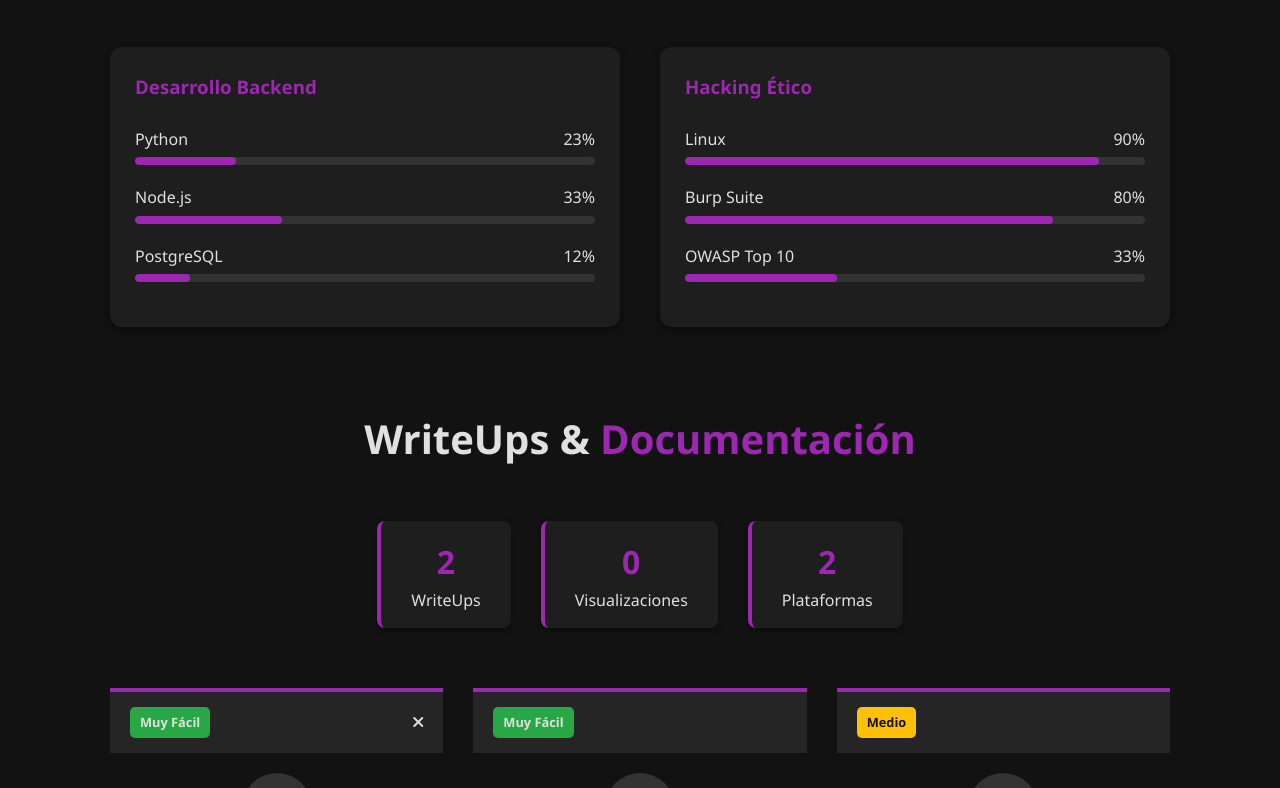
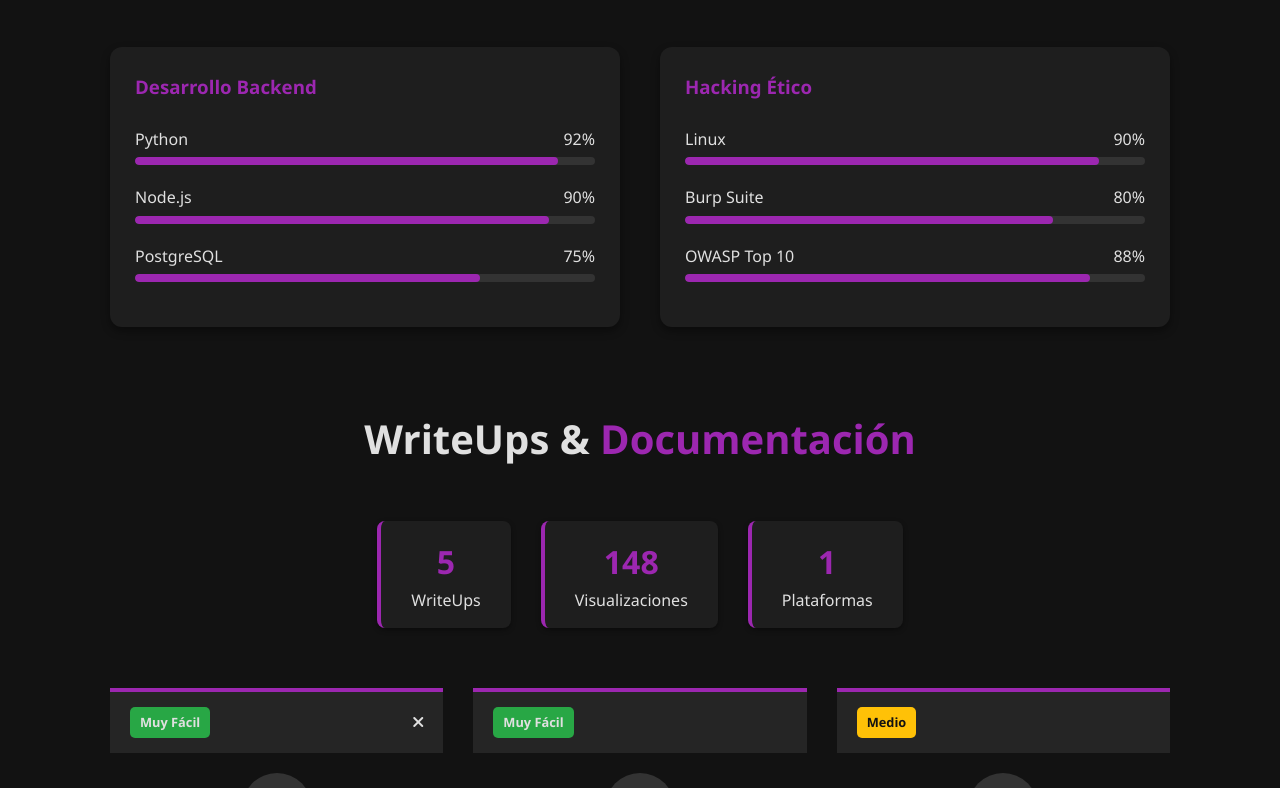
Before and after one commit to IvaaanFedzz/Portfolio-IvanFedz, a plain HTML site: page Portfolio.html in a window 1280 px wide. Shown: the part 951-1739 px from the top of the page. Drawn offline with Linux system fonts and the light colour scheme.

Commit message:
Update Portfolio.html

```diff
--- a/Portfolio.html
+++ b/Portfolio.html
@@ -3,7 +3,7 @@
 <head>
     <meta charset="UTF-8">
     <meta name="viewport" content="width=device-width, initial-scale=1.0">
-    <title>Ivan Fernandez | Portfolio</title>
+    <title>Rafael Piedrahita | Portfolio</title>
     <link rel="stylesheet" href="https://cdnjs.cloudflare.com/ajax/libs/font-awesome/6.0.0/css/all.min.css">
     <link rel="stylesheet" href="style.css">
 </head>
@@ -34,7 +34,7 @@
         <div class="specialties-grid">
             <div class="card">
                 <h3><i class="fas fa-server"></i> Desarrollo Backend</h3>
-                <p></p> APIs REST, Bases de datos (SQL/NoSQL) y Microservicios.</p>
+                <p>Arquitecturas escalables, APIs REST, Bases de datos (SQL/NoSQL) y Microservicios.</p>
                 <div class="tags">
                     <span>Node.js</span> <span>Python</span> <span>Docker</span> <span>AWS</span>
                 </div>
@@ -56,23 +56,23 @@
             <div class="card skill-card">
                 <h3>Desarrollo Backend</h3>
                 <div class="skill-bar">
-                    <div class="skill-info"><span>Python</span><span>23%</span></div>
-                    <div class="progress-bg"><div class="progress-fill" style="width: 22%;"></div></div>
+                    <div class="skill-info"><span>Python</span><span>92%</span></div>
+                    <div class="progress-bg"><div class="progress-fill" style="width: 92%;"></div></div>
                 </div>
                 <div class="skill-bar">
-                    <div class="skill-info"><span>Node.js</span><span>33%</span></div>
-                    <div class="progress-bg"><div class="progress-fill" style="width: 32%;"></div></div>
+                    <div class="skill-info"><span>Node.js</span><span>90%</span></div>
+                    <div class="progress-bg"><div class="progress-fill" style="width: 90%;"></div></div>
                 </div>
                 <div class="skill-bar">
-                    <div class="skill-info"><span>PostgreSQL</span><span>12%</span></div>
-                    <div class="progress-bg"><div class="progress-fill" style="width: 12%;"></div></div>
+                    <div class="skill-info"><span>PostgreSQL</span><span>75%</span></div>
+                    <div class="progress-bg"><div class="progress-fill" style="width: 75%;"></div></div>
                 </div>
             </div>
 
             <div class="card skill-card">
                 <h3>Hacking Ético</h3>
                 <div class="skill-bar">
-                    <div class="skill-info"><span>Linux</span><span></span>90%</span></div>
+                    <div class="skill-info"><span>Linux</span><span>90%</span></div>
                     <div class="progress-bg"><div class="progress-fill" style="width: 90%;"></div></div>
                 </div>
                 <div class="skill-bar">
@@ -80,8 +80,8 @@
                     <div class="progress-bg"><div class="progress-fill" style="width: 80%;"></div></div>
                 </div>
                 <div class="skill-bar">
-                    <div class="skill-info"><span>OWASP Top 10</span><span>33%</span></div>
-                    <div class="progress-bg"><div class="progress-fill" style="width: 33%;"></div></div>
+                    <div class="skill-info"><span>OWASP Top 10</span><span>88%</span></div>
+                    <div class="progress-bg"><div class="progress-fill" style="width: 88%;"></div></div>
                 </div>
             </div>
         </div>
@@ -91,9 +91,9 @@
         <h2 class="section-title">WriteUps & <span class="highlight">Documentación</span></h2>
 
         <div class="stats-row">
-            <div class="stat-box"><span>2</span> WriteUps</div>
-            <div class="stat-box"><span>0</span> Visualizaciones</div>
-            <div class="stat-box"><span>2</span> Plataformas</div>
+            <div class="stat-box"><span>5</span> WriteUps</div>
+            <div class="stat-box"><span>148</span> Visualizaciones</div>
+            <div class="stat-box"><span>1</span> Plataformas</div>
         </div>
 
         <div class="writeups-grid">
```
